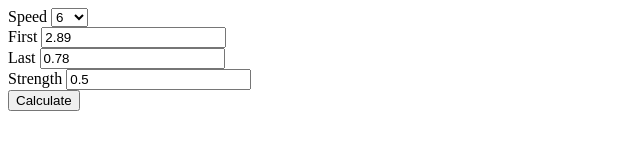
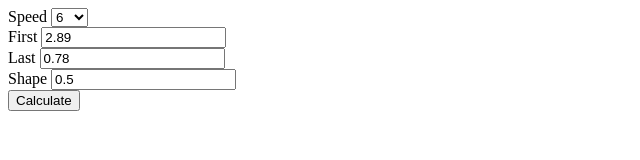
Before and after one commit to TempusGPT/forza-gt, a SvelteKit app: page / in a window 1280 px wide. Shown: the top 160 px of the page, without its empty margins (0-640 px from the left). Built offline with nearby package versions, Linux system fonts and the light colour scheme.

Commit message:
Change typos

```diff
--- a/src/routes/+page.svelte
+++ b/src/routes/+page.svelte
@@ -82,9 +82,9 @@
 </div>
 
 <div>
-  <label for="strength">Strength</label>
+  <label for="shape">Shape</label>
   <input
-    name="strength"
+    name="shape"
     type="number"
     step="0.1"
     bind:value={shape}
```
